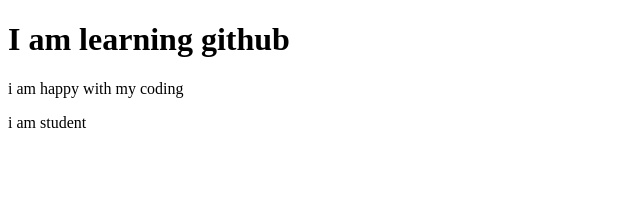
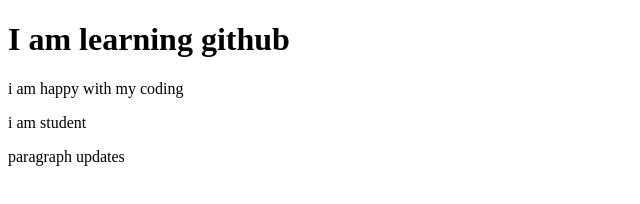
Before and after one commit to NafizCoder/book-store, a plain HTML site: page index.html in a window 1280 px wide. Shown: the whole page, without its empty margins (0-640 px from the left). Drawn offline with Linux system fonts and the light colour scheme.

Commit message:
paragraph update

```diff
--- a/index.html
+++ b/index.html
@@ -9,6 +9,7 @@
   <h1>I am learning github</h1>
   <p>i am happy with my coding</p>
   <p>i am student</p>
+  <p>paragraph updates</p>
 
 </body>
 </html>
```
